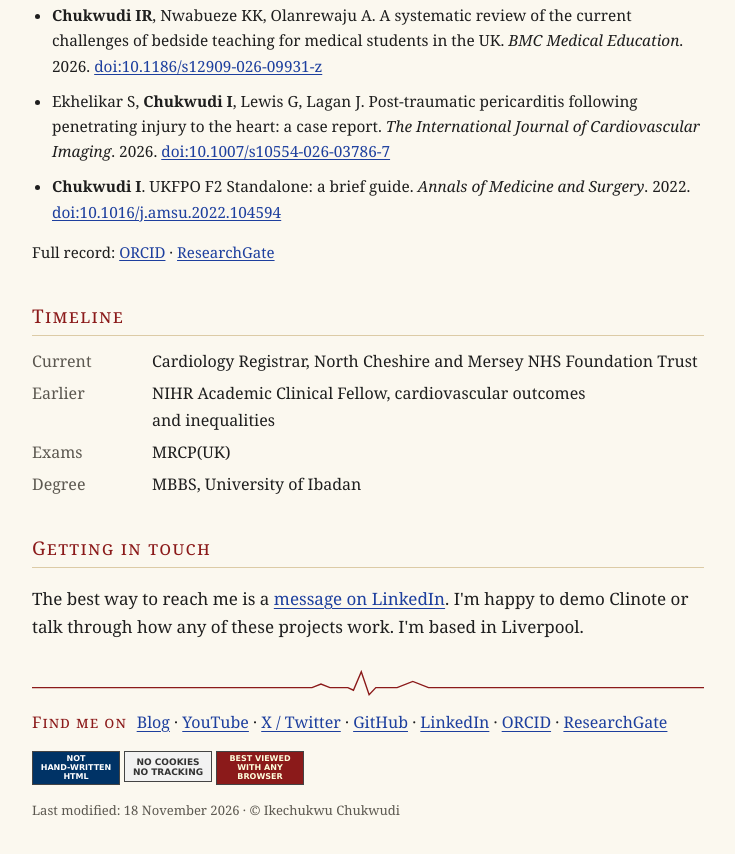
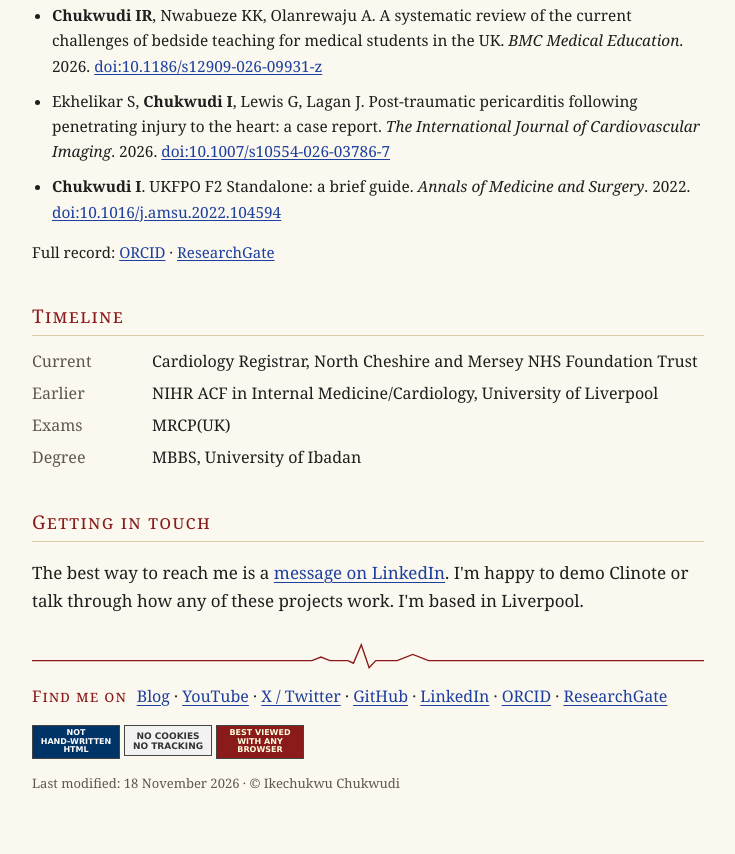
Before and after one commit to realikechukwu/about, a plain HTML site: page index.html in a window 1280 px wide. Shown: the part 4470-5324 px from the top of the page, without its empty margins (272-1007 px from the left). Drawn offline with Linux system fonts and the light colour scheme.

Commit message:
Update NIHR ACF timeline entry
Co-Authored-By: Claude Opus 5.5 <noreply@anthropic.com>
Claude-Session: https://claude.ai/code/session_01Kp3s2pr8hsnp3Uksc8HB65

```diff
--- a/index.html
+++ b/index.html
@@ -362,7 +362,7 @@ footer{margin-top:.5rem}
     <h2 id="cv">Timeline</h2>
     <dl class="cv">
       <dt>Current</dt><dd>Cardiology Registrar, North Cheshire and Mersey NHS Foundation Trust</dd>
-      <dt>Earlier</dt><dd>NIHR Academic Clinical Fellow, cardiovascular outcomes and inequalities</dd>
+      <dt>Earlier</dt><dd>NIHR ACF in Internal Medicine/Cardiology, University of Liverpool</dd>
       <dt>Exams</dt><dd>MRCP(UK)</dd>
       <dt>Degree</dt><dd>MBBS, University of Ibadan</dd>
     </dl>
```
